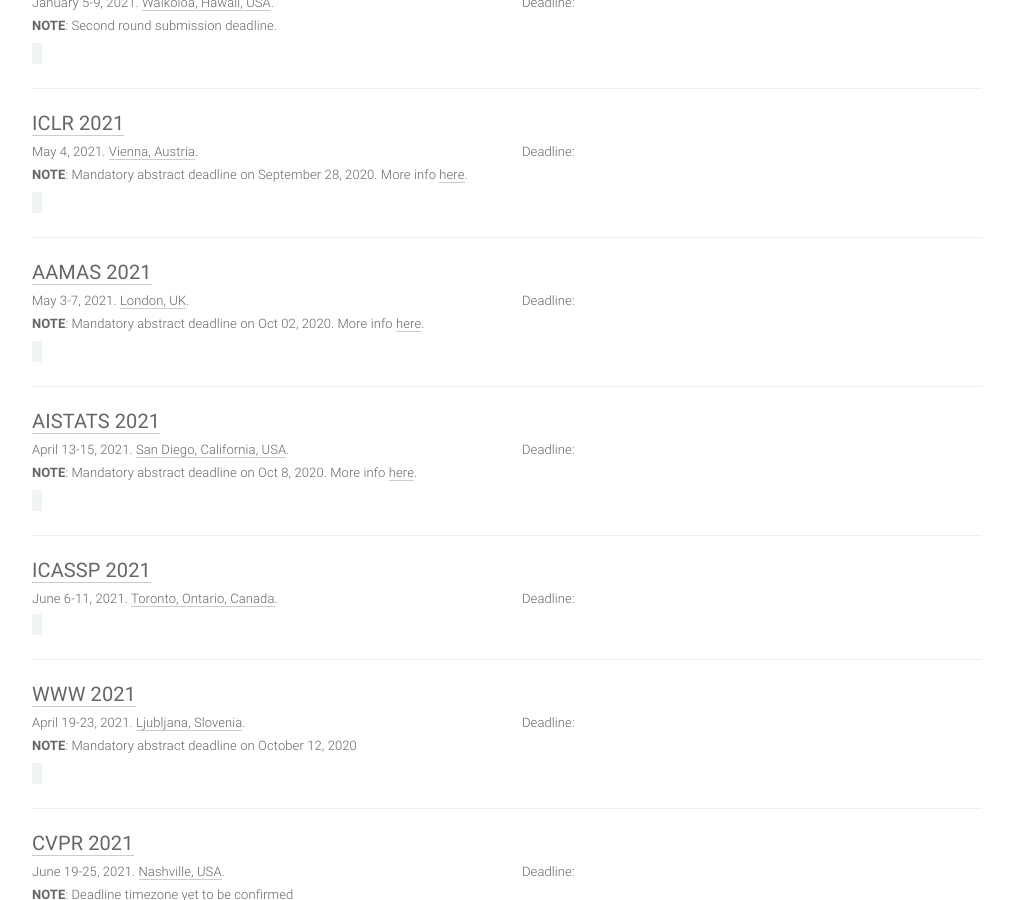
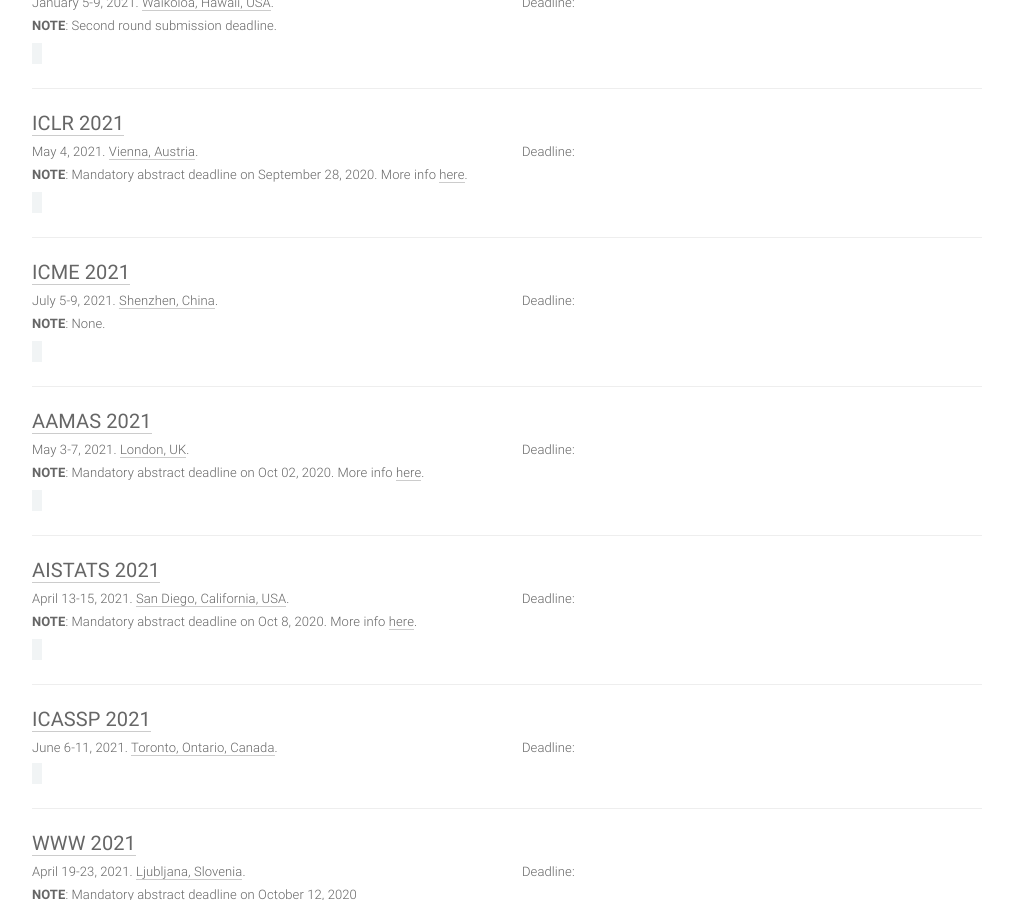
Before and after one commit to paperswithcode/ai-deadlines, a Jekyll site: the page built from index.html, in a window 1280 px wide and 900 px high, scrolled down 528 px. Shown: the whole window, without its empty margins (133-1146 px from the left). Built offline with Jekyll 4.4.1, drawn with Linux system fonts in a browser that asks for light colours; comment, search, counter and statistics services are not loaded.

Commit message:
Update conferences.yml

```diff
--- a/_data/conferences.yml
+++ b/_data/conferences.yml
@@ -48,6 +48,18 @@
   sub: ML
   note: '<b>NOTE</b>: Mandatory abstract deadline on September 28, 2020. More info
     <a href=''https://iclr.cc/Conferences/2021/CallForPapers''>here</a>.'
+
+- title: ICME
+  hindex: 30
+  year: 2021
+  id: icme21
+  link: https://2021.ieeeicme.org/
+  deadline: '2020-11-29 23:59:59'
+  timezone: America/Los_Angeles
+  date: July 5-9, 2021
+  place: Shenzhen, China
+  sub: CV
+  note: '<b>NOTE</b>: None.'
 
 - title: AAMAS
   hindex: 25
```
